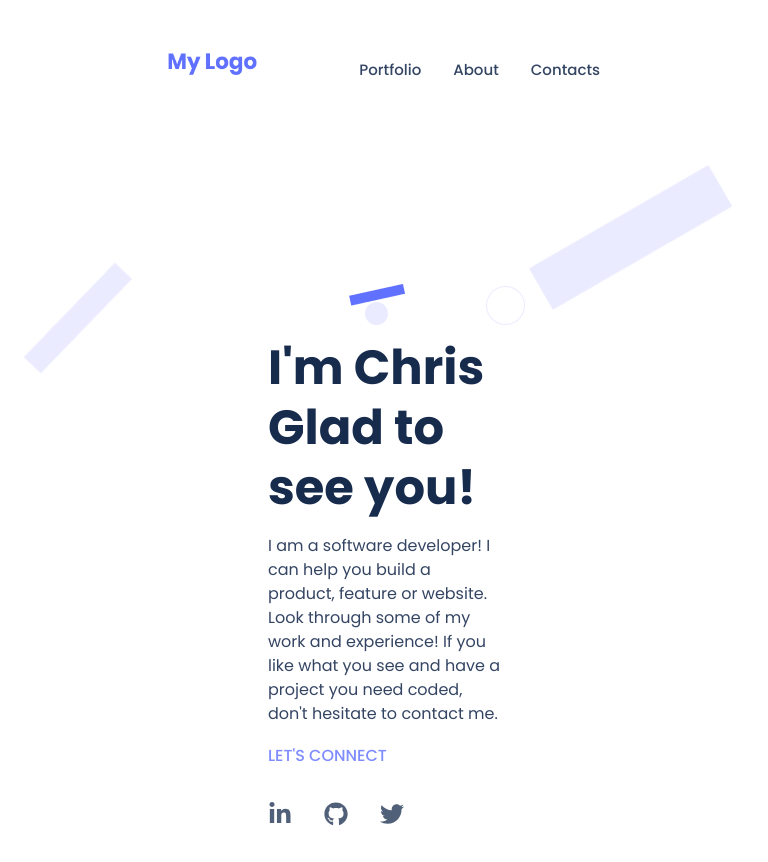
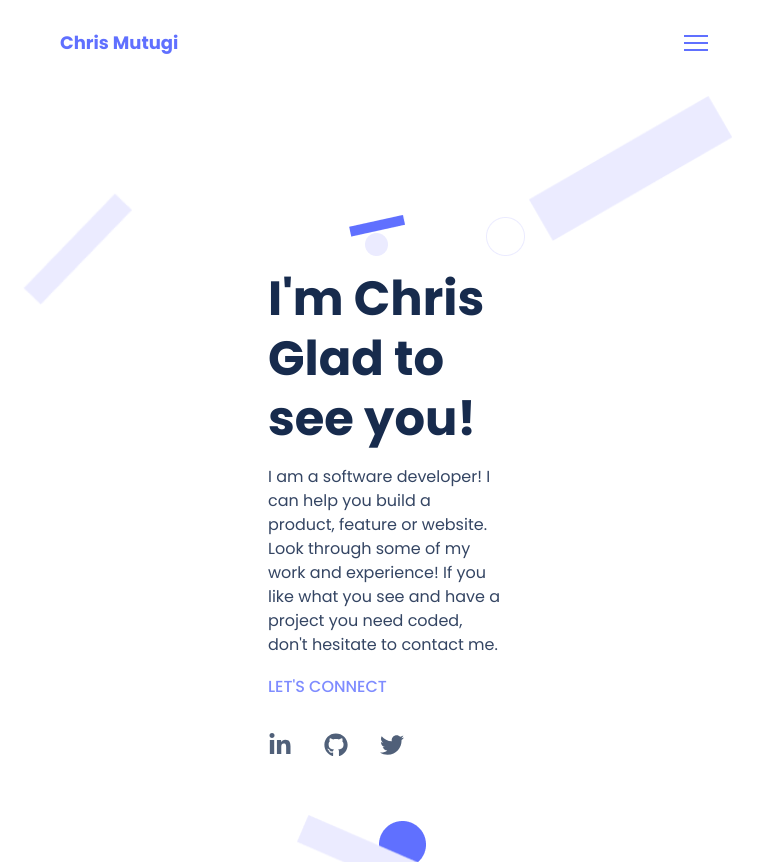
Before and after one commit to mutugi-c/Portfolio, a plain HTML site: page index.html in a window 768 px wide. Shown: the top 862 px of the page. Drawn offline with Linux system fonts and the light colour scheme.

Commit message:
Adjust mobile menu styling

```diff
--- a/index.html
+++ b/index.html
@@ -18,25 +18,29 @@
       <!--------- Header section -------->
       <header>
         <!-- Navbar -->
+
         <nav>
-          <a href="#"
-            ><img
-              class="page-logo"
-              src="images/Logo.png"
-              alt="Website logo containing the words, 'My Logo'"
-          /></a>
-          <a href="#"
-            ><img
-              class="page-menu"
-              src="images/menu.png"
-              alt="The menu icon leading to the options: 'Portfolio', 'About' and 'Contacts'"
-          /></a>
+          <a class="nav__brand" href="#">Chris Mutugi</a>
+
           <ul class="nav__list">
-            <li class="nav__list-item"><a href="#">Portfolio</a></li>
-            <li class="nav__list-item"><a href="#">About</a></li>
-            <li class="nav__list-item"><a href="#">Contacts</a></li>
+            <li class="nav__item">
+              <a href="#works" class="nav__link">Portfolio</a>
+            </li>
+            <li class="nav__item">
+              <a href="#about-myself-wrapper" class="nav__link">About</a>
+            </li>
+            <li class="nav__item">
+              <a href="#contacts-container" class="nav__link">Contacts</a>
+            </li>
           </ul>
+
+          <div class="hamburger-icon">
+            <span class="bar"></span>
+            <span class="bar"></span>
+            <span class="bar"></span>
+          </div>
         </nav>
+      </header>
 
       <!-- Headline section -->
       <section class="headline">
@@ -44,9 +48,9 @@
           <h1>I'm Chris <br />Glad to see <br class="br2" />you!</h1>
           <p class="headline__text">
             I am a software developer! I can help you build a product, feature
-              or website. Look through some of my work and experience! If you
-              like what you see and have a project you need coded, don't
-              hesitate to contact me.
+            or website. Look through some of my work and experience! If you like
+            what you see and have a project you need coded, don't hesitate to
+            contact me.
           </p>
           <a href="#"><h3>LET'S CONNECT</h3></a>
           <ul class="headline__list">
@@ -77,10 +81,9 @@
           </ul>
         </div>
       </section>
-      </header>
 
       <!--------- Projects section --------->
-      <section class="works">
+      <section id="works">
         <!--card  -->
         <div class="card">
           <img
@@ -239,7 +242,7 @@
       </section>
 
       <!--------- About Myself section -------->
-      <section class="about-myself-wrapper">
+      <section id="about-myself-wrapper">
         <div class="about-myself">
           <div class="about-myself__socials">
             <h2>
@@ -342,7 +345,7 @@
       </section>
 
       <!--------- Contacts section -------->
-      <section class="contacts-container">
+      <section id="contacts-container">
         <div class="contacts">
           <div class="contacts__header">
             <h2 class="contacts__heading">Contact me</h2>
@@ -387,5 +390,7 @@
         </div>
       </section>
     </div>
+
+    <script src="index.js"></script>
   </body>
 </html>
--- a/styles.css
+++ b/styles.css
@@ -176,16 +176,47 @@ a {
 }
 
 /* Nav */
+header {
+  align-items: center;
+  background-color: var(--color-white);
+  height: 50px;
+  padding: 0 20px;
+}
+
 nav {
+  align-items: center;
   background-color: var(--color-white);
   display: flex;
   justify-content: space-between;
-  padding: 0 1.5rem;
-  padding-top: 1rem;
+  min-height: 70px;
+  padding: 0 2rem;
+}
+
+.nav__brand {
+  color: var(--color-blue);
+  font-size: 1.125rem;
+  font-weight: 700;
+  width: 100%;
 }
 
 .nav__list {
-  display: none;
+  align-items: center;
+  display: flex;
+  list-style: none;
+  justify-content: space-between;
+  padding-left: 0;
+}
+
+.nav__item {
+  margin-left: 2rem;
+}
+
+.nav__link {
+  color: var(--color-body);
+  font-size: 0.9375rem;
+  font-weight: 500;
+  line-height: 1.25rem;
+  text-decoration: none;
 }
 
 .icon {
@@ -197,31 +228,69 @@ nav {
   width: 60%;
 }
 
-@media screen and (min-width: 768px) {
-  nav {
-    padding: 1.6rem 10rem;
-    align-items: center;
-  }
+.hamburger-icon {
+  display: none;
+}
 
-  .page-menu {
+.bar {
+  background-color: var(--color-blue);
+  display: block;
+  height: 2px;
+  margin: 5px auto;
+  width: 1.5rem;
+}
+
+@media screen and (max-width: 768px) {
+  .nav__list {
     display: none;
   }
 
-  .nav__list {
-    list-style: none;
-    display: flex;
-    padding-left: 0;
+  .hamburger-icon {
+    display: block;
   }
 
-  .nav__list-item {
-    margin-left: 2rem;
+  .hamburger-icon.active .bar:nth-child(2) {
+    opacity: 0;
   }
 
-  .nav__list-item a {
-    color: var(--color-body);
-    font-size: 0.9375rem;
-    font-weight: 500;
-    line-height: 1.25rem;
+  .hamburger-icon.active .bar:nth-child(1) {
+    background-color: var(--color-white);
+    transform: translateY(0.7rem) rotate(45deg);
+    position: fixed;
+  }
+
+  .hamburger-icon.active .bar:nth-child(3) {
+    background-color: var(--color-white);
+    transform: translateY(-0.1rem) rotate(-45deg);
+    position: fixed;
+  }
+
+  .nav__list {
+    align-items: start;
+    background-color: #6070FF;
+    display: flex;
+    flex-direction: column;
+    gap: 2.5rem;
+    left: -100%;
+    opacity: 90%;
+    padding: 106px 0 450px;
+    position: fixed;
+    top: 0;
+    transition: 0.4s;
+    width: 100%;
+  }
+
+  .nav__link {
+    color: var(--color-white);
+    font-size: 2rem;
+    font-weight: 600;
+    margin: 2.5rem 0;
+    text-align: left;
+  }
+
+  .nav__list.active {
+    left: 0;
+    margin-top: 0;
   }
 }
 
@@ -324,7 +393,7 @@ nav {
 }
 
 /* Works/Projects */
-.works {
+#works {
   background: var(--color-background);
   display: grid;
   gap: 5rem;
@@ -343,7 +412,7 @@ nav {
     font-weight: 500;
   }
 
-  .works {
+  #works {
     gap: 8.875rem;
     padding: 8.875rem 0;
   }
@@ -411,7 +480,7 @@ nav {
 }
 
 /* About myself */
-.about-myself-wrapper {
+#about-myself-wrapper {
   background-color: var(--color-white);
   padding-bottom: 5rem;
 }
@@ -529,7 +598,7 @@ nav {
 }
 
 /* Contacts section */
-.contacts-container {
+#contacts-container {
   background: var(--color-white);
 }
 
```
Lines whose indentation alone changed are shown as unchanged.
